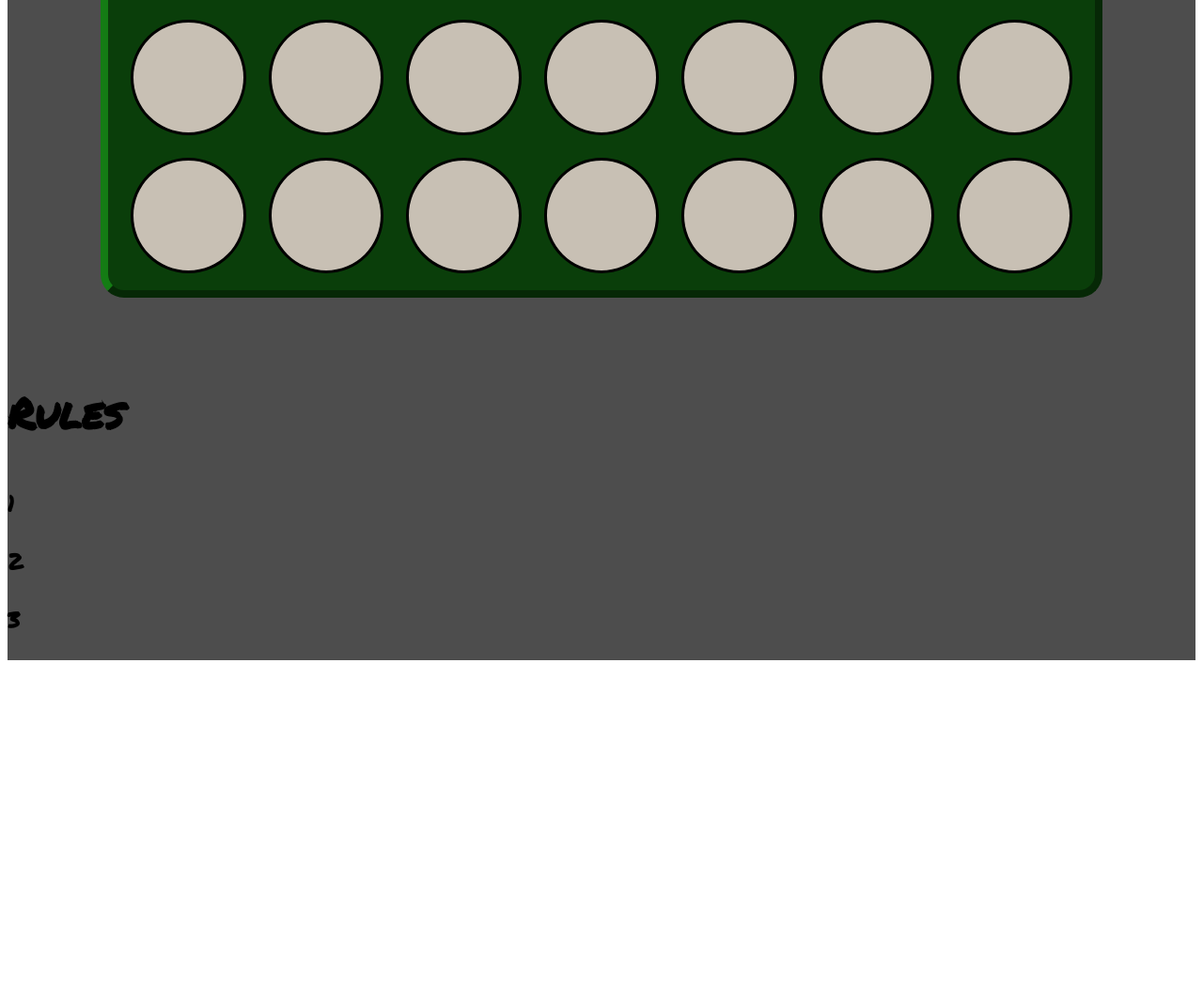
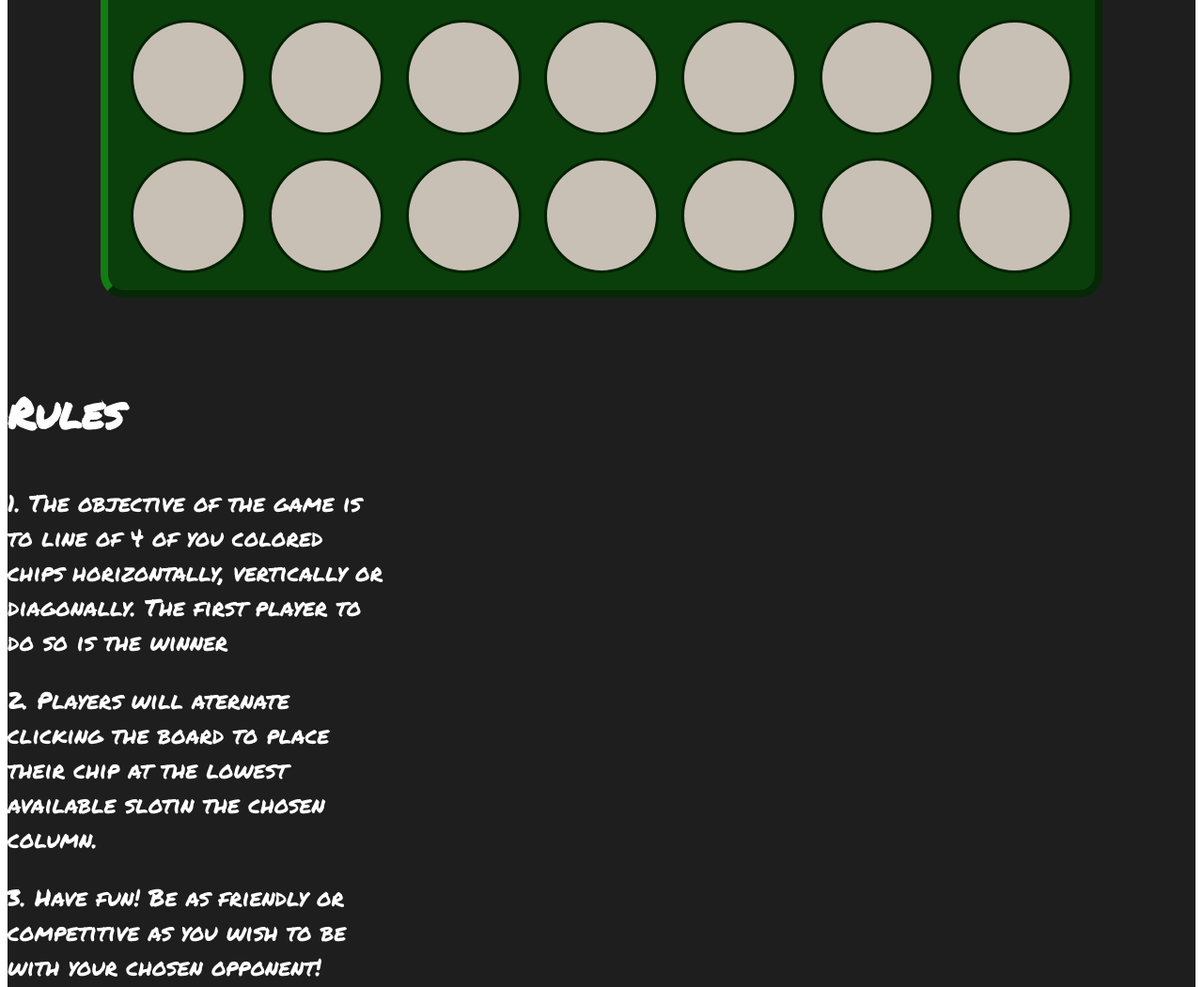
Before and after one commit to c-fasano/Colenect-4, a plain HTML site: page index.html in a window 1280 px wide. Shown: the part 979-2030 px from the top of the page at 94% size. Before the commit the page ends 1690 px from the top, so only its background shows below. Drawn offline with Linux system fonts and the light colour scheme; a web font is replaced by a local one.

Commit message:
write rules

```diff
--- a/css/style.css
+++ b/css/style.css
@@ -8,7 +8,7 @@ h1 {
   font-family: "Rampart One";
   font-size: 95px;
   margin-top: 0px;
-  color: rgb(211, 185, 156);
+  color: rgb(238, 252, 231);
   text-align: center;
 }
 
@@ -17,7 +17,7 @@ h1 {
   font-size: 40px;
   display: flex;
   justify-content: center;
-  color: rgb(211, 185, 156);
+  color: rgb(252, 190, 118);
 }
 
 #game-board {
@@ -42,7 +42,7 @@ table {
   height: 115px;
   width: 115px;
   border-radius: 50%;
-  border: 3px solid black;
+  border: 3px solid rgb(3, 34, 3);
 }
 
 #rules {
@@ -64,7 +64,7 @@ td:hover {
 
 .dark-mode {
   background-color: rgb(31, 30, 30);
-  color: antiquewhite;
+  color: white;
 }
 
 #flex-row {
--- a/index.html
+++ b/index.html
@@ -10,10 +10,10 @@
   <link rel="stylesheet" href="css/style.css">
   <script defer src="js/app.js"></script>
 </head>
-<main id="game">
+<main class="dark-mode" id="game">
   <button class="toggle">Toggle dark-mode</button>
   <body>
-    <section id="title" class="flex-container">
+    <section id="title">
       <h1><strong>Connect 4!</strong></h1>
     </section>
     <section id="game-status" class="flex-container">
@@ -85,9 +85,9 @@
       </section>
       <section id="rules" class="flex-container">
         <h3>Rules</h3>
-        <p>1</p>
-        <p>2</p>
-        <p>3</p>
+        <p class="rule1">1. The objective of the game is to line of 4 of you colored chips horizontally, vertically or diagonally. The first player to do so is the winner</p>
+        <p class="rule2">2. Players will aternate clicking the board to place their chip at the lowest available slotin the chosen column.</p>
+        <p class="rule3">3. Have fun! Be as friendly or competitive as you wish to be with your chosen opponent!</p>
       </section>
     </div>
     <section id="game-end" class="flex-container">
```
